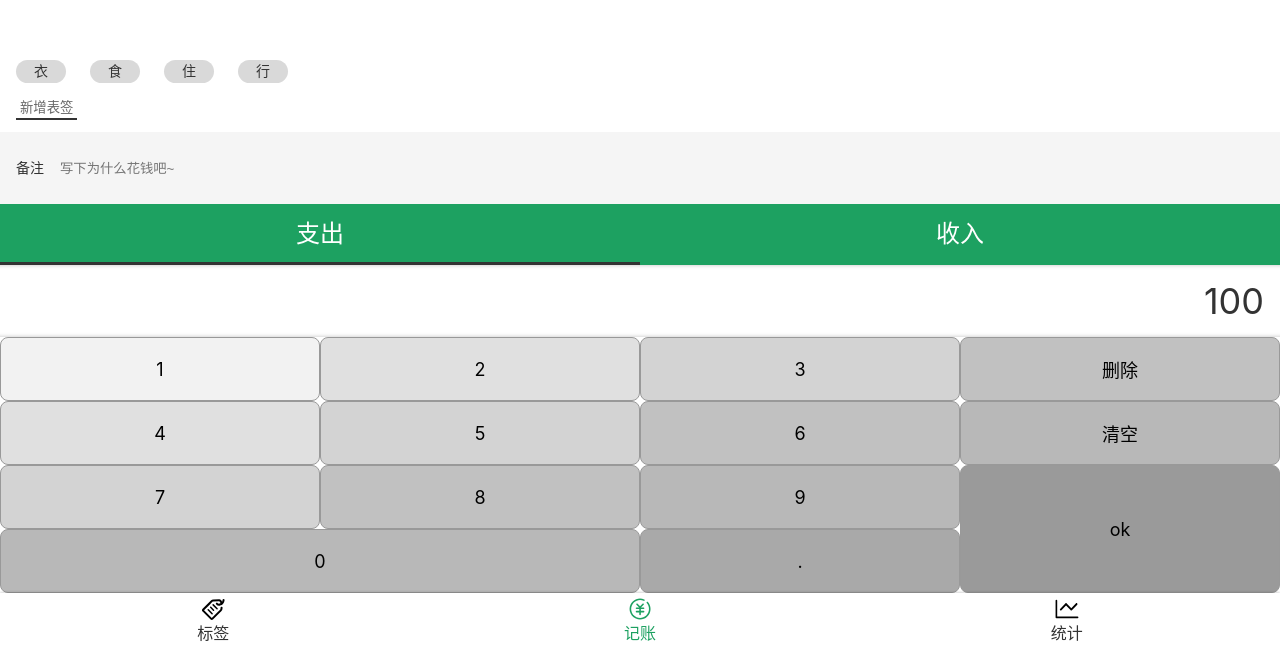
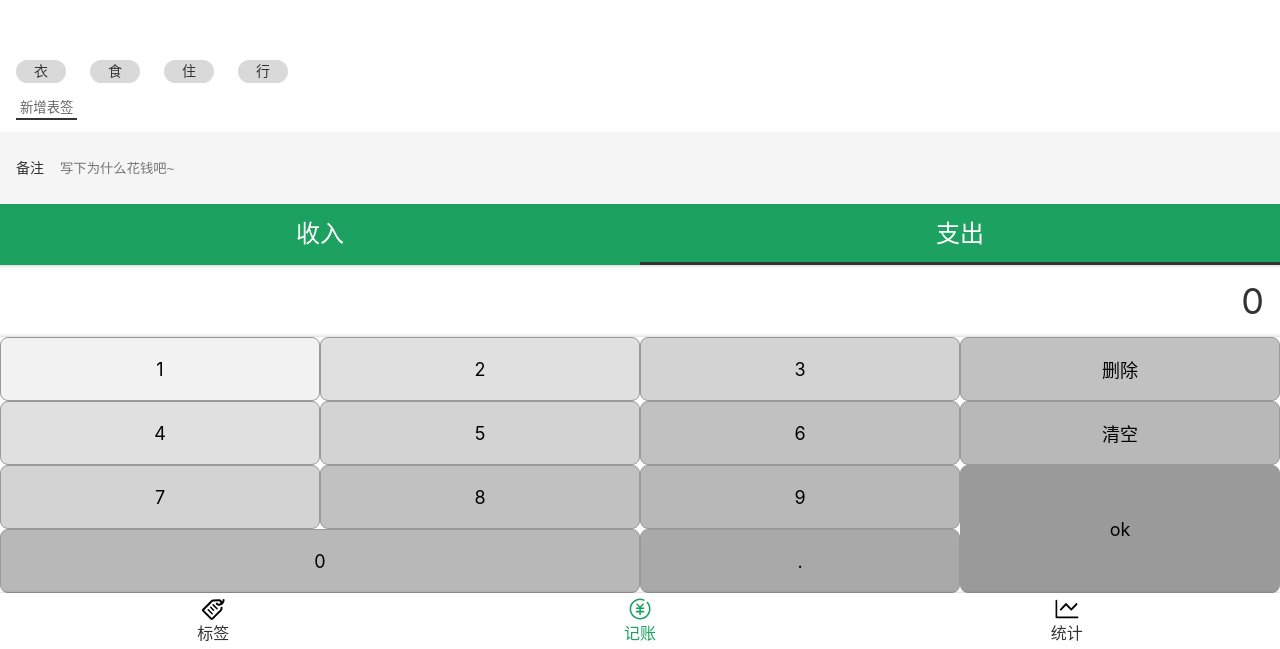
Before and after one commit to futrue1024/qin-money-react, a React app: page /#/money in a window 1280 px wide. Shown: the part 151-800 px from the top of the page. Built offline with nearby package versions, Linux system fonts and the light colour scheme.

Commit message:
完成NumberPad基本功能并封装

```diff
--- /dev/null
+++ b/src/components/money/NotesSection.tsx
@@ -0,0 +1,48 @@
+import styled from "styled-components";
+import React, {useRef, useState} from "react";
+
+const Wrapper = styled.section`
+  background: #f5f5f5;
+  padding: 0 16px;
+  font-size: 14px;
+  >label{
+    display: flex;
+    align-items: center;
+    >span{
+      margin-right: 16px;
+      white-space: nowrap;
+    }
+    >input{
+      display: block;
+      border: none;
+      width: 100%;
+      height: 72px;
+      background: none;
+    }
+  }
+`;
+const NotesSection:React.FC = () => {
+  const [note,setNote] = useState<string>('')
+  const refInput = useRef<HTMLInputElement>(null)
+  const onBlur = () => {
+      if(refInput.current !== null){
+        setNote(refInput.current.value)
+        console.log(refInput.current.value)
+      }
+  }
+
+  return(
+    <Wrapper>
+      <label>
+        <span>备注</span>
+        <input type="text"
+               placeholder='写下为什么花钱吧~'
+               defaultValue={note}
+               onBlur={onBlur}
+               ref={refInput}
+        />
+      </label>
+    </Wrapper>
+  )
+}
+export {NotesSection}
--- /dev/null
+++ b/src/components/money/NumberPadSection.tsx
@@ -0,0 +1,51 @@
+import React, {useState} from "react";
+import Wrapper from "./NumberPadSection/Wrapper";
+import {generateOutput} from "./NumberPadSection/computesOutput";
+import {ok} from "assert";
+
+const NumberPadSection: React.FC = () => {
+  const [output, _setOutput] = useState("0");
+  const setOutput = (output: string) => {
+    if (output.length > 16) {
+      output = output.slice(0, 16);
+    } else if (output.length === 0) {
+      output = "0";
+    }
+    _setOutput(output);
+  };
+  const onClickButton = (e: React.MouseEvent) => {
+    const text = (e.target as HTMLButtonElement).textContent;
+    if (text === null) {return;}
+    if (text === "ok") {
+      // TODO
+      return ;}
+    if ("0123456789.".split("").concat(["清空", "删除"]).indexOf(text) >= 0) {
+      setOutput(generateOutput(text, output));
+    }
+  };
+
+  return (
+    <Wrapper>
+      <div className='output'>
+        {output}
+      </div>
+      <div className='pad clearfix' onClick={onClickButton}>
+        <button>1</button>
+        <button>2</button>
+        <button>3</button>
+        <button className='cancel'>删除</button>
+        <button>4</button>
+        <button>5</button>
+        <button>6</button>
+        <button className='clear'>清空</button>
+        <button>7</button>
+        <button>8</button>
+        <button>9</button>
+        <button className='ok'>ok</button>
+        <button className='zero'>0</button>
+        <button>.</button>
+      </div>
+    </Wrapper>
+  );
+};
+export {NumberPadSection};
--- /dev/null
+++ b/src/components/money/NumberPadSection/Wrapper.tsx
@@ -0,0 +1,49 @@
+import styled from "styled-components";
+
+const Wrapper = styled.section`
+  >.output{
+    font-size: 36px;
+    line-height: 72px;
+    text-align: right;
+    padding: 0 16px;
+    box-shadow: inset 0 -5px 4px -5px rgba(0,0,0,0.25),
+                inset 0 5px 4px -5px rgba(0,0,0,0.25);
+  }
+  .pad{
+    >button{
+      font-size: 18px;
+      float: left;
+      width: 25%;
+      height: 64px;
+      border:1px solid #999 ;
+      border-radius: 8px;
+      &.ok{
+        height: 128px;
+        float: right;
+      }
+      &.zero{
+       width: 50%;
+      }
+      &:nth-child(1){
+        background: #f2f2f2;
+      }
+      &:nth-child(2),&:nth-child(5){
+        background: #e0e0e0;
+      }
+      &:nth-child(3),&:nth-child(6),&:nth-child(9){
+        background: #d3d3d3;
+      }
+      &:nth-child(4),&:nth-child(7),&:nth-child(10){
+        background: #c1c1c1;
+      }
+      &:nth-child(8),&:nth-child(11),&:nth-child(13){
+        background: #b8b8b8;
+      }
+      &:nth-child(12){
+        background: #9a9a9a;
+      }
+      &:nth-child(14){
+        background: #a9a9a9;
+      }
+`;
+export default Wrapper
--- /dev/null
+++ b/src/components/money/NumberPadSection/computesOutput.tsx
@@ -0,0 +1,33 @@
+const generateOutput = (text: string, output = "0") => {
+  switch (text) {
+    case "0":
+    case "1":
+    case "2":
+    case "3":
+    case "4":
+    case "5":
+    case "6":
+    case "7":
+    case "8":
+    case "9":
+      if (output === "0") {
+        return text;
+      } else {
+        return output + text;
+      }
+    case ".":
+      if (output.indexOf(".") >= 0) {return output;}
+      return output + ".";
+    case "删除":
+      if (output.length === 1) {
+        return "";
+      } else {
+        return output.slice(0, -1) || "";
+      }
+    case "清空":
+      return "";
+    default:
+      return "";
+  }
+};
+export {generateOutput};
--- /dev/null
+++ b/src/components/money/categorySection.tsx
@@ -0,0 +1,47 @@
+import React, {useState} from "react";
+import styled from "styled-components";
+
+const Wrapper = styled.section`
+  font-size: 24px;
+  > ul{
+    display: flex;
+    background: #1DA161;
+    color: white;
+    >li{
+      width: 50%;
+      text-align: center;
+      padding: 16px 0;
+      position: relative;
+      &.selected::after{
+        position: absolute;
+        display: block;
+        content: '';
+        height: 3px;
+        background: #333333;
+        bottom: 0;
+        width: 100%;
+        left: 0;
+      }
+    }
+  }
+
+`;
+const CategorySection: React.FC = () => {
+  const [categoryList] = useState<("-" | "+")[]>(["+", "-"]);
+  const [category, setCategory] = useState("-");
+  const categoryMap = {"+": "收入", "-": "支出"};
+  return (
+    <Wrapper>
+      <ul>
+        {categoryList.map(c =>
+          <li className={category === c ? "selected" : ""}
+              onClick={() => setCategory(c)} key={c}
+          >{categoryMap[c]}</li>
+        )}
+
+      </ul>
+    </Wrapper>
+
+  );
+};
+export {CategorySection};
--- a/src/views/Money.tsx
+++ b/src/views/Money.tsx
@@ -2,99 +2,12 @@ import Layout from "../components/Layout";
 import React from "react";
 import styled from "styled-components";
 import { TagsSection } from "components/money/TagsSection";
+import { NotesSection } from "components/money/NotesSection";
+import { CategorySection } from "components/money/categorySection";
+import {NumberPadSection} from "../components/money/NumberPadSection";
 
 
-const NotesSection = styled.section`
-  background: #f5f5f5;
-  padding: 0 16px;
-  font-size: 14px;
-  >label{
-    display: flex;
-    align-items: center;
-    >span{
-      margin-right: 16px;
-      white-space: nowrap;
-    }
-    >input{
-      display: block;
-      border: none;
-      width: 100%;
-      height: 72px;
-      background: none;
-    }
-  }
-`;
-const CategorySection = styled.section`
-  font-size: 24px;
-  > ul{
-    display: flex;
-    background: #1DA161;
-    color: white;
-    >li{
-      width: 50%;
-      text-align: center;
-      padding: 16px 0;
-      position: relative;
-      &.selected::after{
-        position: absolute;
-        display: block;
-        content: '';
-        height: 3px;
-        background: #333333;
-        bottom: 0;
-        width: 100%;
-        left: 0;
-      }
-    }
-  }
 
-`;
-const NumberPadSection = styled.section`
-  >.output{
-    font-size: 36px;
-    line-height: 72px;
-    text-align: right;
-    padding: 0 16px;
-    box-shadow: inset 0 -5px 4px -5px rgba(0,0,0,0.25),
-                inset 0 5px 4px -5px rgba(0,0,0,0.25);
-  }
-  .pad{
-    >button{
-      font-size: 18px;
-      float: left;
-      width: 25%;
-      height: 64px;
-      border:1px solid #999 ;
-      border-radius: 8px;
-      &.ok{
-        height: 128px;
-        float: right;
-      }
-      &.zero{
-       width: 50%;
-      }
-      &:nth-child(1){
-        background: #f2f2f2;
-      }
-      &:nth-child(2),&:nth-child(5){
-        background: #e0e0e0;
-      }
-      &:nth-child(3),&:nth-child(6),&:nth-child(9){
-        background: #d3d3d3;
-      }
-      &:nth-child(4),&:nth-child(7),&:nth-child(10){
-        background: #c1c1c1;
-      }
-      &:nth-child(8),&:nth-child(11),&:nth-child(13){
-        background: #b8b8b8;
-      }
-      &:nth-child(12){
-        background: #9a9a9a;
-      }
-      &:nth-child(14){
-        background: #a9a9a9;
-      }
-`;
 const MyLayout = styled(Layout)`
  display: flex;
  flex-direction: column;
@@ -102,43 +15,10 @@ const MyLayout = styled(Layout)`
 const Money = () => {
   return (
     <MyLayout>
-      <TagsSection>
-
-      </TagsSection>
-      <NotesSection>
-        <label>
-          <span>备注</span>
-          <input type="text" placeholder='写下为什么花钱吧~'/>
-        </label>
-      </NotesSection>
-      <CategorySection>
-        <ul>
-          <li className='selected'>支出</li>
-          <li>收入</li>
-        </ul>
-      </CategorySection>
-      <NumberPadSection>
-        <div className='output'>
-          100
-        </div>
-        <div className='pad clearfix'>
-          <button>1</button>
-          <button>2</button>
-          <button>3</button>
-          <button className='cancel'>删除</button>
-          <button>4</button>
-          <button>5</button>
-          <button>6</button>
-          <button className='clear'>清空</button>
-          <button>7</button>
-          <button>8</button>
-          <button>9</button>
-          <button className='ok'>ok</button>
-          <button className='zero'>0</button>
-          <button>.</button>
-        </div>
-
-      </NumberPadSection>
+      <TagsSection/>
+      <NotesSection/>
+      <CategorySection/>
+      <NumberPadSection/>
     </MyLayout>);
 };
 
```
